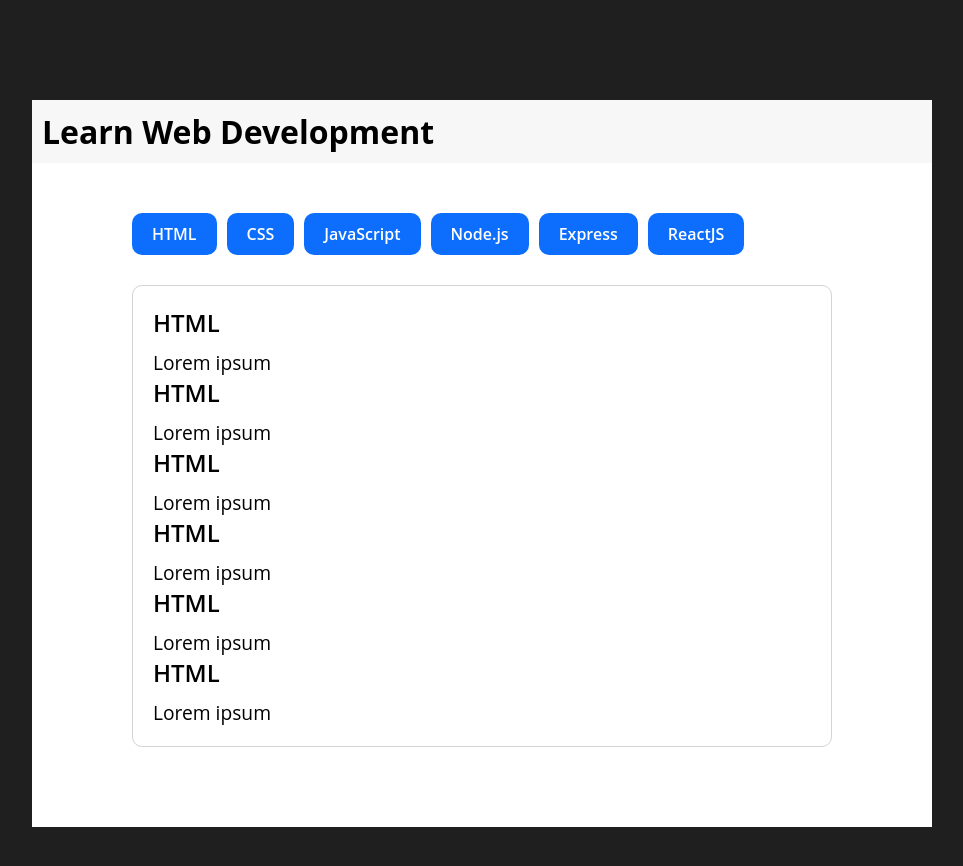
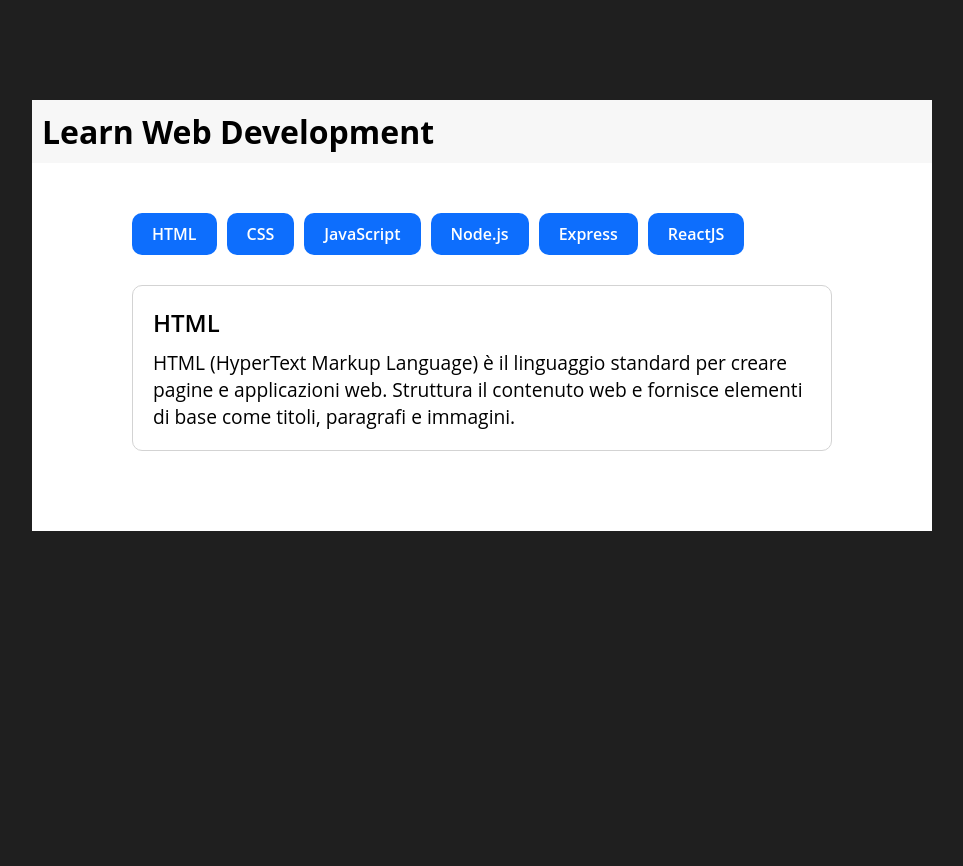
Before and after one commit to marcopriests/react-use-state, a React app: page / in a window 1280 px wide. Shown: the top 866 px of the page, without its empty margins (158-1121 px from the left). After the commit the page ends 800 px from the top, so only its background shows below. Built offline with nearby package versions, Linux system fonts and the light colour scheme; the HTML template or start-up script is replaced by a standard one.

Commit message:
[UPD] Logica fatta

```diff
--- a/src/components/Button.jsx
+++ b/src/components/Button.jsx
@@ -1,10 +1,10 @@
 import React from 'react'
 
 const Button = (props) => {
-    const {id, title} = props
+    const {id, title, callback} = props
 
   return (
-    <div>
+    <div onClick={() => callback()}>
       <button className="btn">{title}</button>
     </div>
   )
--- a/src/components/CardBox.jsx
+++ b/src/components/CardBox.jsx
@@ -1,10 +1,11 @@
 import React from 'react'
 
-const CardBox = () => {
+const CardBox = (props) => {
+    const {title, description} = props
     return (
         <div>
-            <h3 className="cardTitle">HTML</h3>
-            <p className="cardBody">Lorem ipsum</p>
+            <h3 className="cardTitle">{title}</h3>
+            <p className="cardBody">{description}</p>
         </div>
     )
 }
--- a/src/components/Cards.jsx
+++ b/src/components/Cards.jsx
@@ -1,6 +1,7 @@
 import React from 'react'
 import Button from './Button';
 import CardBox from './CardBox';
+import { useState } from 'react';
 
 const languages = [
     {
@@ -36,6 +37,8 @@
 ];
 
 const Cards = () => {
+    const [active, setActive] = useState(languages[0])
+    const buttonLogic = (lang) => { setActive(lang) }
     return (
         <div className='container'>
             <div className="title">
@@ -44,14 +47,12 @@
             <div className="cardContainer">
                 <div className="buttons">
                     {languages.map(elem => {
-                        return <Button title={elem.title} key={elem.id} />
+                        return <Button title={elem.title} key={elem.id} callback={() => buttonLogic(elem)} />
                     })}
                 </div>
 
                 <div className="cardContent">
-                    {languages.map(elem => {
-                        return <CardBox language={elem} key={elem.id} />
-                    })}
+                    <CardBox title={active.title} description={active.description} />
                 </div>
             </div>
         </div>
```
